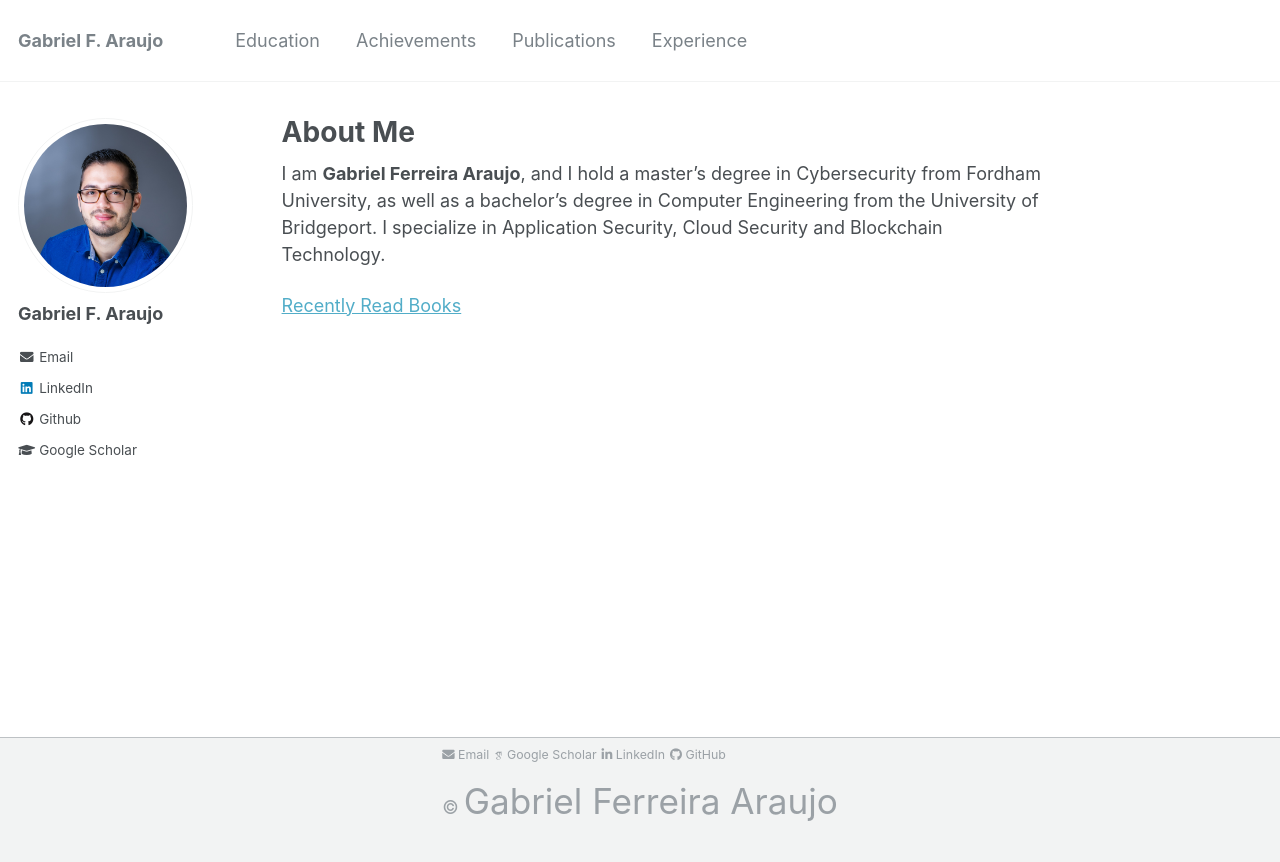
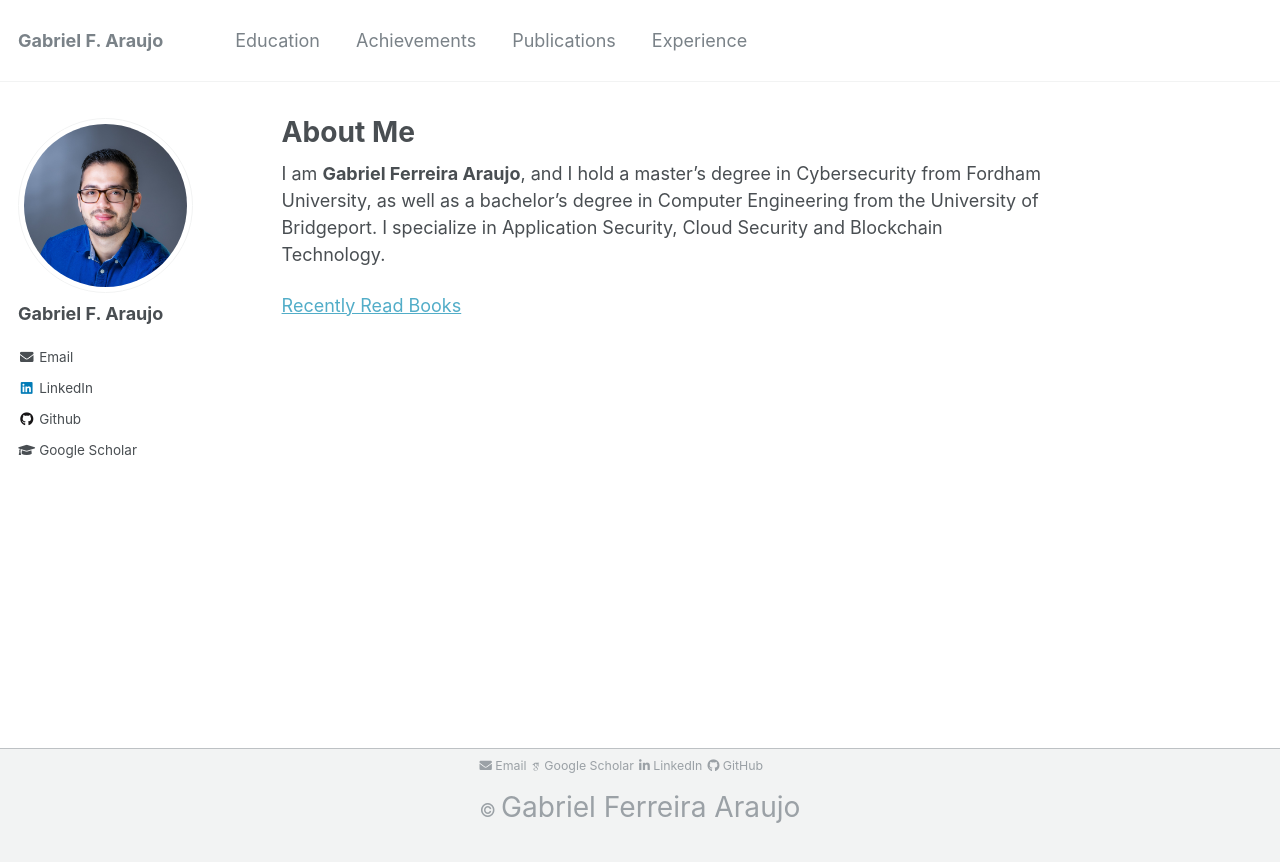
Before and after one commit to gabrujo/gabrujo.github.io, a Jekyll site: the page built from _pages/about.md, in a window 1280 px wide. Shown: the top 862 px of the page. Built offline with Jekyll 4.4.1, drawn with Linux system fonts in a browser that asks for light colours; some web fonts are replaced.

Commit message:
final changes in footer

```diff
--- a/_sass/_footer.scss
+++ b/_sass/_footer.scss
@@ -10,7 +10,7 @@
   bottom: 0em;
   height: auto;
   margin-top: 0.01em;
-  margin-bottom: 0.01em;
+  margin-bottom: 0; /* Remove bottom margin */
   color: mix(#fff, $gray, 25%);
   -webkit-animation: intro 0.3s both;
   animation: intro 0.3s both;
@@ -25,7 +25,7 @@
     margin-left: auto;
     margin-right: auto;
     margin-top: 0.01em;
-    margin-bottom: 0.01em;
+    margin-bottom: 0; /* Remove bottom margin */
     max-width: 100%;
     padding: 0 1em 2em;
 
@@ -107,9 +107,9 @@
 }
 
 .page__footer .full-name {
-  font-size: $type-size-2; /* Adjust the font size as needed */
+  font-size: $type-size-3; /* Adjust the font size as needed */
   margin-top: 0.1em; /* Adjust the top margin as needed */
-  margin-bottom: 0.1em;
+  margin-bottom: 0.1em; /* Adjust the bottom margin as needed */
 }
 
 .page__footer .social-icons .ai {
```
